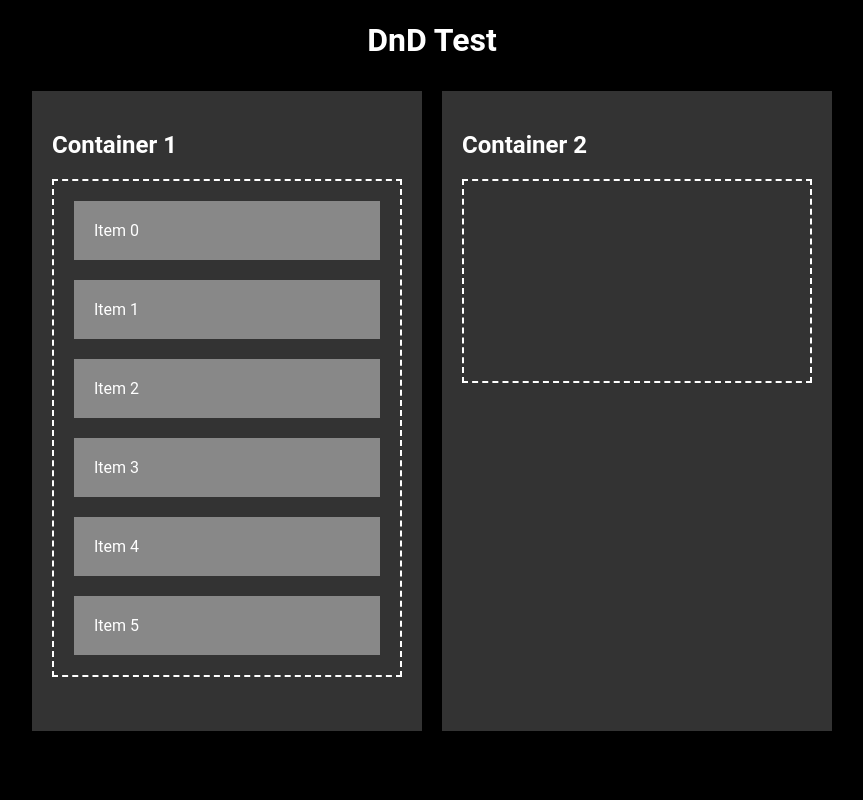
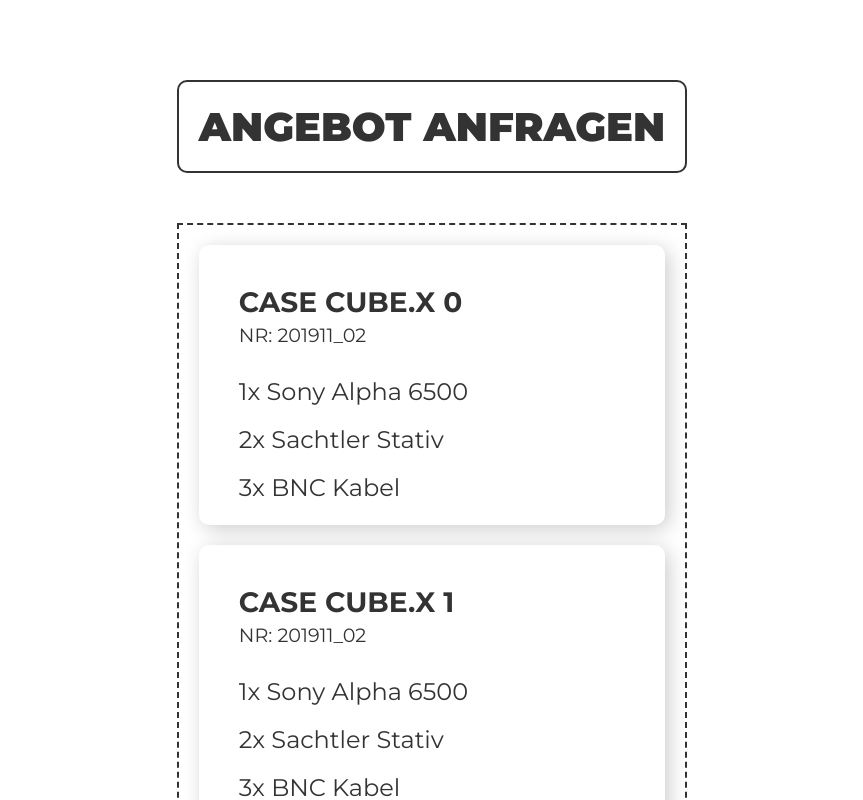
Before and after one commit to kevinschweikert/Ordernizer, a Svelte app: page / in a window 1280 px wide. Shown: the top 800 px of the page, without its empty margins (208-1071 px from the left). Built offline with nearby package versions, Linux system fonts and the light colour scheme.

Commit message:
Inlcuded Item component

```diff
--- a/src/App.svelte
+++ b/src/App.svelte
@@ -1,26 +1,15 @@
+
+
 <script>
+import Item from './Item.svelte'
 
-let ids = [0,1,2,3,4,5]
 
-function dragStart(e) {
-	e.dataTransfer.setData("text", e.target.id)
-	console.log("Start draggin...")
-
-	setTimeout(() => {
-		e.target.style.display = "none"
-	}, 0)
-}
-
-function dragEnd(e) {
-	e.target.style.display = "block"
-}
+let ids = [0,1,2]
 
 function drop(e) {
 	e.preventDefault();
 	let data = e.dataTransfer.getData("text")
-	console.log(data)
-	console.log(e)
-	let item = document.getElementById(data)
+	let item = document.getElementById("collapsed")
 	e.target.appendChild(item)
 	item.style.display = "block"
 }
@@ -38,30 +27,36 @@
 	flex-direction: column;
 	justify-items: center;
 	align-items: center;
-	background-color: black;
-	font-family: 'Roboto', 'Montserrat', Arial, sans-serif;
+	font-family: 'Montserrat', Arial, sans-serif;
 	padding: 0;
 	margin: 0;
 	height: 100vh;
 	width: 100vw;
 }
 
-h1 {
-	color: white;
-}
 
 .container {
 	display: flex;
 	flex-direction: row;
+	margin-top: 50px;
 }
 
 .column {
-	background-color: #333333;
+
 	margin: 10px;
 	padding: 20px;
-	color: white;
 	min-width: 350px;
 	min-height: 600px;
+}
+
+.title {
+	font-size: 250%;
+	font-weight: 900;
+	text-align: center;
+	border: 2px solid;
+	border-radius: 10px;
+	margin-bottom: 50px;
+	padding: 20px;
 }
 
 .dropzone {
@@ -69,31 +64,21 @@
 	min-height: 200px;
 }
 
-.item {
-	background-color: #888888;
-	margin: 20px;
-	padding: 20px;
-	cursor: pointer;
-	user-select: none;
-}
+
 
 </style>
 
 <div class="app">
-<h1>DnD Test</h1>
 <div class="container">
 
 	<div class="column">
-		<h2>Container 1</h2>
+		<div class="title">ANGEBOT ANFRAGEN</div>
 		<div class="dropzone" on:dragover={dragOver} on:drop={drop}>
 			{#each ids as id}
-			<div class="item" draggable="true" on:dragstart={dragStart} on:drop|preventDefault|stopPropagation on:dragend={dragEnd} id={id}>Item {id}</div>
+				<Item id={id}></Item>
 			{/each}
 		</div>
 	</div>
-	<div class="column" >
-		<h2>Container 2</h2>
-		<div class="dropzone" on:dragover={dragOver} on:drop={drop}></div>
-	</div>
+
 </div>
 </div>
```
